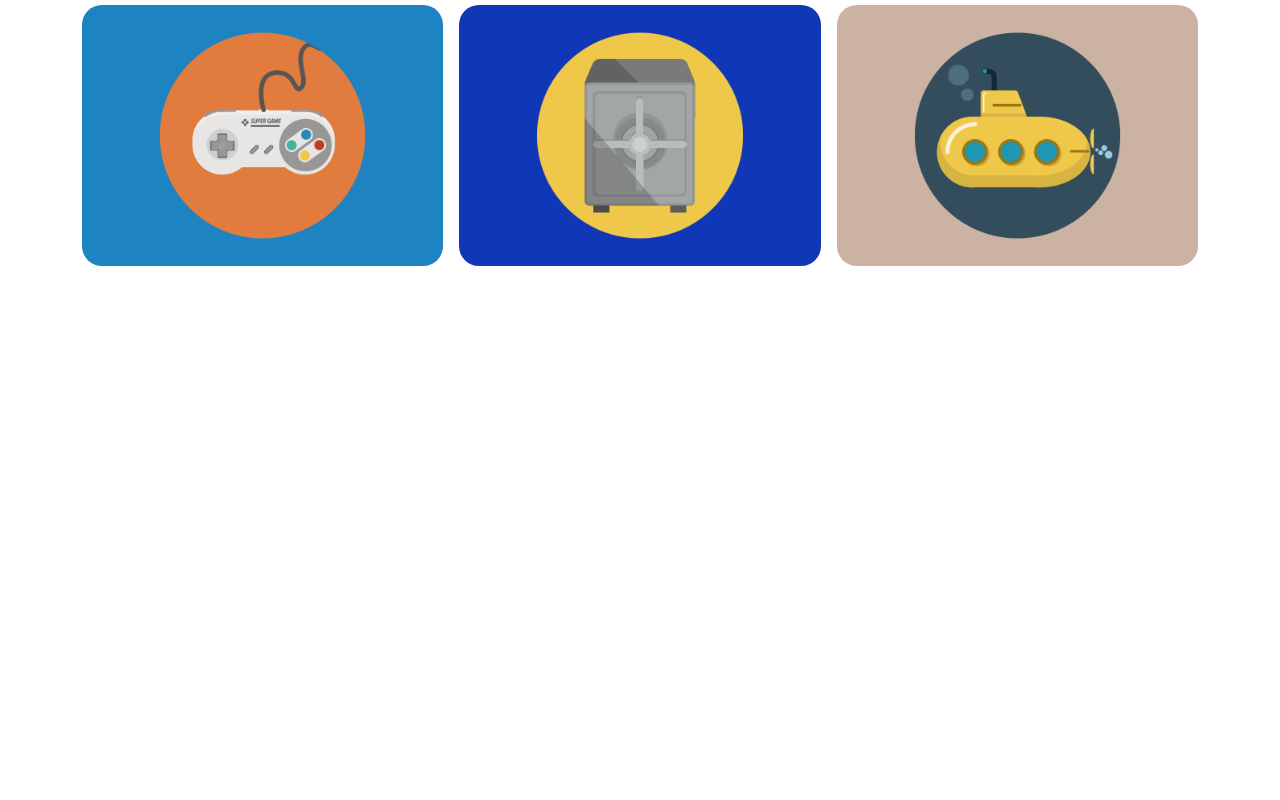
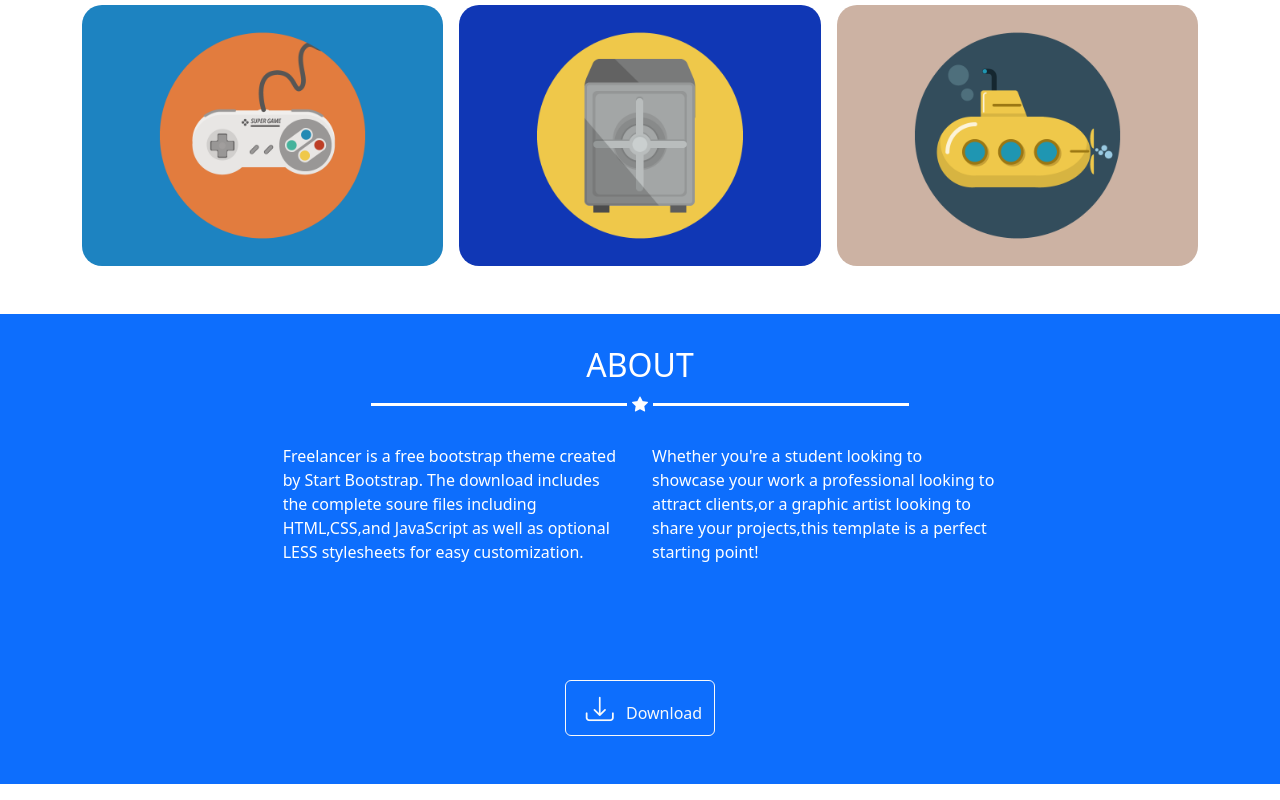
Before and after one commit to Dario-Miccinelli/html-css-bootstrap-freelancer, a plain HTML site: page index.html in a window 1280 px wide. Shown: the part 990-1790 px from the top of the page. Before the commit the page ends 1256 px from the top, so only its background shows below. Drawn offline with nearby package versions, Linux system fonts and the light colour scheme.

Commit message:
fine sezione about + some fix

```diff
--- a/assets/css/style.css
+++ b/assets/css/style.css
@@ -44,7 +44,7 @@ body > div > div > div > div > div > div > div {
 
 
 .ib_l {
-    width: 30%;
+    width: 40%;
     height: 3px;
     background-color: #2C3E50;
     margin: 0 5px;
--- a/index.html
+++ b/index.html
@@ -137,6 +137,52 @@
 
             <!-- FINE CARD   -->
 
+            <section class="abou_t bg-primary pt-2 mb-3 pb-5 mt-5 text-white">
+
+                <div class="container">
+               <div class="row d-flex justify-content-center ab-ro ib_bl_st">
+
+                 <h2 class="text-center mt-4">ABOUT</h2>
+
+                 <div class="col-7 ib_bl_st d-flex justify-content-center align-items-center pb-4">
+                    <div class="ib_l bg-white"></div>
+                      <i class="bi bi-star-fill"></i>
+                    <div class="ib_l bg-white"></div>
+
+                  </div>
+               </div>
+
+                 <div class="container">
+                   <div class="row p-1 justify-content-center  t-ro ">
+                     <div class="col-8   col-md-4 sk_i">
+                       <p>Freelancer is a free bootstrap theme created by Start Bootstrap. The download includes the complete soure files including HTML,CSS,and JavaScript as well as optional LESS stylesheets for easy customization.</p>
+                     </div>
+                     <div class="col-8 col-md-4  sk_i">
+                       <p>Whether you're a student looking to showcase your work a professional looking to attract clients,or a graphic artist looking to share your projects,this template is a perfect starting point!
+
+                       </p>
+                     </div>
+
+                   </div>
+                 </div>
+                 <div class="col d-flex justify-content-center mt-md-5">
+
+                 <button type="button" class="btn btn-outline-light mt-lg-5 ib-bt">
+
+                   <i class="bi bi-download fs-3 p-2"></i>
+
+                   Download
+
+                 </button>
+               </div>
+
+               </div>
+               </section>
+
+               <!-- FINE ABOUT  -->
+
+
+
 
 
 
```
